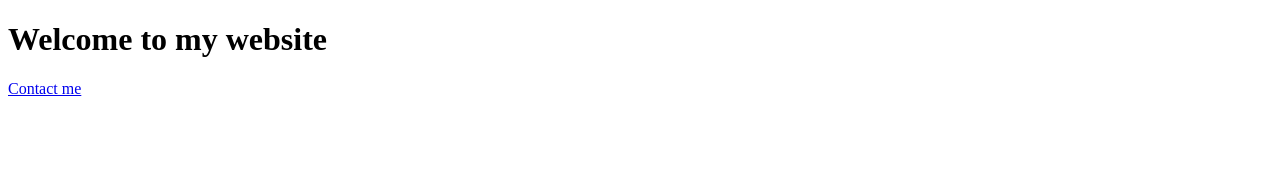
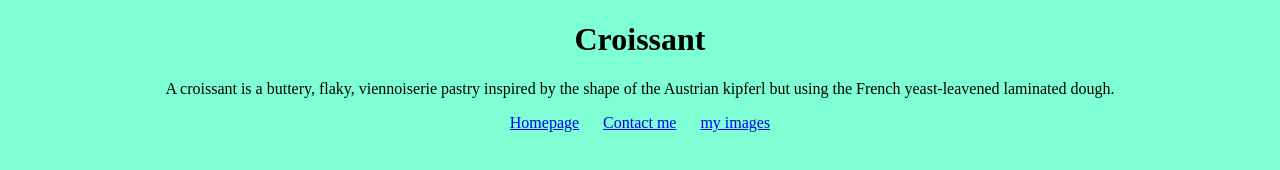
Before and after one commit to fredacee/Croissant, a plain HTML site: page index.html in a window 1280 px wide. Drawn offline with Linux system fonts and the light colour scheme.

Commit message:
added a backgrounf color and re arranged my text

```diff
--- a/css/styles.css
+++ b/css/styles.css
@@ -0,0 +1,19 @@
+body {
+  background-color: aquamarine;
+}
+
+h1 {
+  text-align: center;
+}
+
+p {
+  text-align: center;
+}
+
+footer {
+  text-align: center;
+}
+
+footer a {
+  margin: 0 10px;
+}
--- a/index.html
+++ b/index.html
@@ -8,7 +8,16 @@
     <title>Homepage</title>
   </head>
   <body>
-    <h1>Welcome to my website</h1>
-    <a href="/contact.html">Contact me</a>
+    <h1>Croissant</h1>
+    <p>
+      A croissant is a buttery, flaky, viennoiserie pastry inspired by the shape
+      of the Austrian kipferl but using the French yeast-leavened laminated
+      dough.
+    </p>
+    <footer>
+      <a href="/">Homepage</a>
+      <a href="/contact.html">Contact me</a>
+      <a href="/photo.html">my images</a>
+    </footer>
   </body>
 </html>
```
Also changed, not shown: contact.html (+0 -1 lines), photo.html (added).
